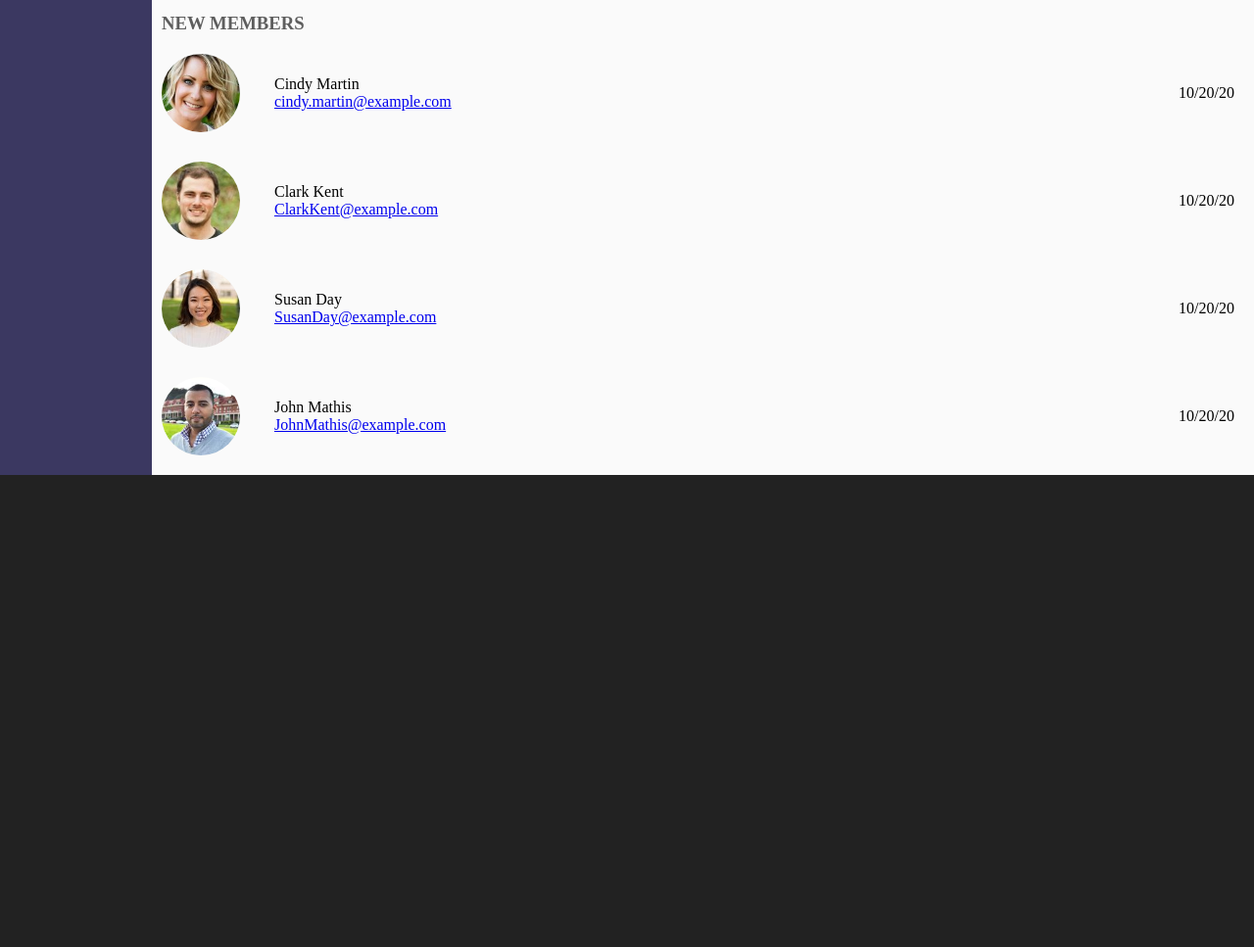
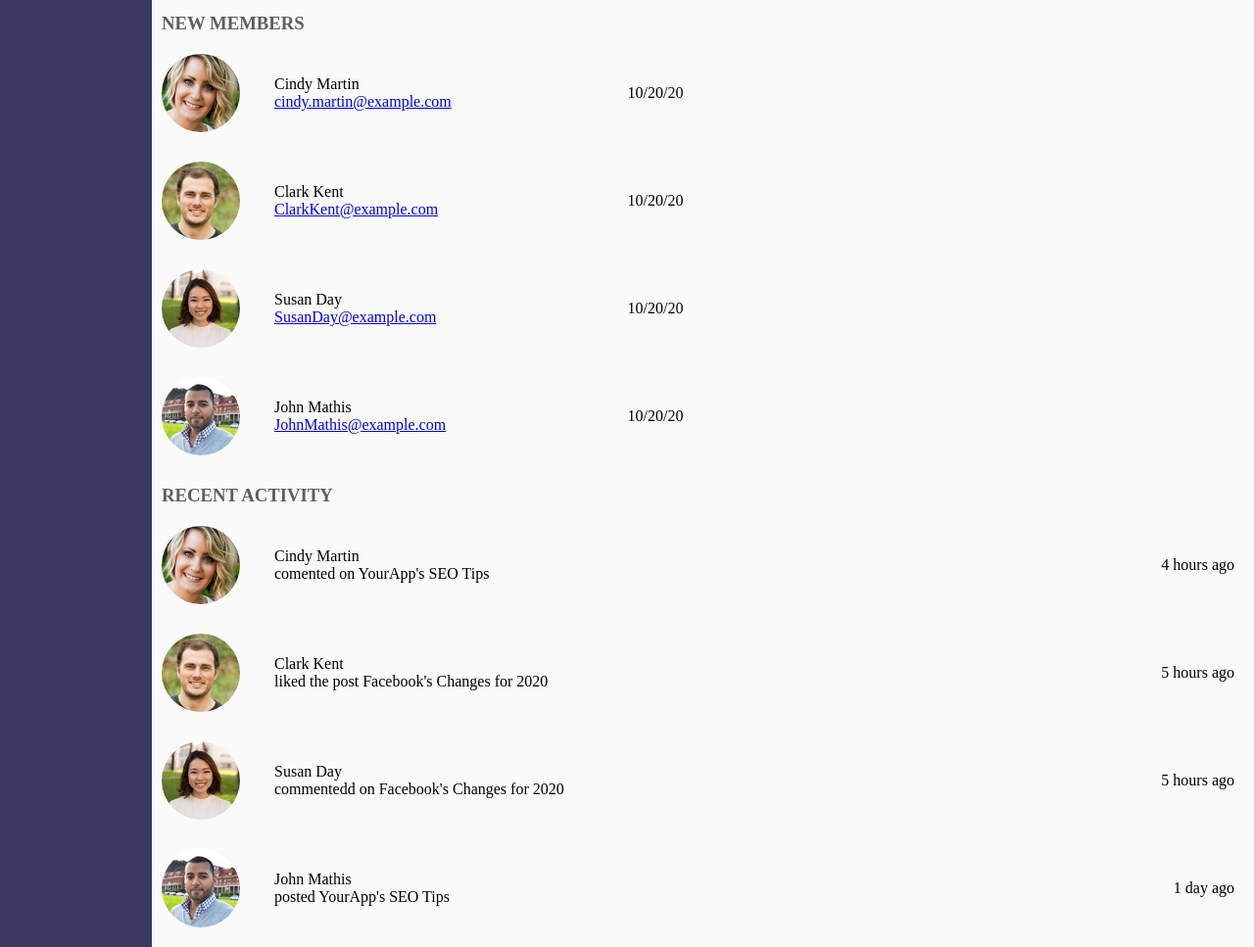
Before and after one commit to jsMarko/project-7, a plain HTML site: page index.html in a window 1280 px wide. Shown: the part 1270-2237 px from the top of the page at 98% size. Before the commit the page ends 1755 px from the top, so only its background shows below. Drawn offline with nearby package versions, Linux system fonts and the light colour scheme.

Commit message:
Adding grid-wrapper css functionality ... works great in my codepen but not in project looking for source of issue

```diff
--- a/index.html
+++ b/index.html
@@ -187,6 +187,7 @@
                </div>
             </section>
 
+         <div class="grid-wrapper">
             <!-- ! NEW MEMBERS -->
             <section class="new-member-section">
                <div class="member-header">
@@ -264,7 +265,91 @@
                      </div>
                   </div>
                </div>
-            </section>
+            </section> <!--^ --- END OF NEW MEMBERS SECTION -->
+
+            <!-- ! MEMBERS RECENT ACTIVITY -->
+            <section class="new-member-section">
+               <div class="member-header">
+                  <h3 class="member-title">RECENT ACTIVITY</h3>
+               </div>
+               <div class="members-container">
+                  <div class="member-info">
+                     <div class="nested-member">
+                        <img src="images/member-1.jpg" class="member-img" />
+                     </div>
+                     <div class="nested-member">
+                        <div class="members-text-container">
+                           <div class="members-text">
+                              <p>Cindy Martin</p>
+                              <p class="activity-time-posted"> comented on YourApp's SEO Tips</p>
+                           </div>
+                           <div class="members-date">
+                              <p>4 hours ago</p>
+                           </div>
+                        </div>
+                     </div>
+                  </div>
+
+                  <div class="member-info">
+                     <div class="nested-member">
+                        <img src="images/member-2.jpg" class="member-img" />
+                     </div>
+                     <div class="nested-member">
+                        <div class="members-text-container">
+                           <div class="members-text">
+                              <p>Clark Kent</p>
+                              <p class="activity-time-posted">liked the post Facebook's Changes for 2020</p>
+                           </div>
+                           <div class="members-date">
+                              <p>5 hours ago</p>
+                           </div>
+                        </div>
+                     </div>
+
+                  </div>
+
+                  <div class="member-info">
+                     <div class="nested-member">
+                        <img src="images/member-3.jpg" class="member-img" />
+                     </div>
+                     <div class="nested-member">
+                        <div class="members-text-container">
+                           <div class="members-text">
+                              <p>Susan Day</p>
+                              <p class="activity-time-posted">commentedd on Facebook's Changes for 2020</p>
+                           </div>
+                           <div class="members-date">
+                              <p>5 hours ago</p>
+                           </div>
+                        </div>
+                      </div>
+
+                  </div>
+
+                  <div class="member-info">
+                     <div class="nested-member">
+                        <img src="images/member-4.jpg" class="member-img" />
+                     </div>
+                     <div class="nested-member">
+                        <div class="members-text-container">
+                           <div class="members-text">
+                              <p>John Mathis</p>
+                              <p class="activity-time-posted">posted YourApp's SEO Tips</p>
+                           </div>
+                           <div class="members-date">
+                              <p>1 day ago</p>
+                           </div>
+                        </div>
+                     </div>
+                     </div>
+                  </div>
+               </div>
+            </section> <!--^ --- END OF RECENT ACTIVITY SECTION -->
+
+         </div> <!--! --- END OF GRID WRAPPER -->
+
+
+
          </main>
       </div>
       <script
--- a/scss/styles.scss
+++ b/scss/styles.scss
@@ -347,12 +347,20 @@ main {
 }
 
 /* --------------------------------------------------
-                   NEW MEMBERS
+            NEW MEMBERS / RECERNT ACTIVITY
   -------------------------------------------------- */
+//  ! Just placed GRID WRAPPER HERE and IN MEDIA QUERY 768PX
+//  ! Not working!!! but it works fine in codepen https://codepen.io/jsMarko/pen/dyMNVgE?editors=1100
+.grid-wrapper {
+   display: grid;
+   grid-template-columns: 1fr;
+   grid-template-rows: auto;
+}
 
-.members-container {
-   // border: 2px solid red;
-}
+//  .box {
+//    height: 300px;
+//    border: 1px solid red;
+//  }
 
 .member-header {
    padding: 10px;
@@ -477,7 +485,13 @@ main {
       column-gap: 5px;
    }
 
-   // ! NEW MEMBERS
+   //! GRID WRAPPER *** NOT WORKING *** NOT SURE WHY
+   .grid-wrapper {
+      grid-template-columns: repeat(2, 1fr);
+      grid-template-rows: auto;
+   }
+
+   // ^ NEW MEMBERS
    .members-text-container {
       width: 100%;
       height: 100%;
```
Also changed, not shown: css/styles.css, 1 other file.
